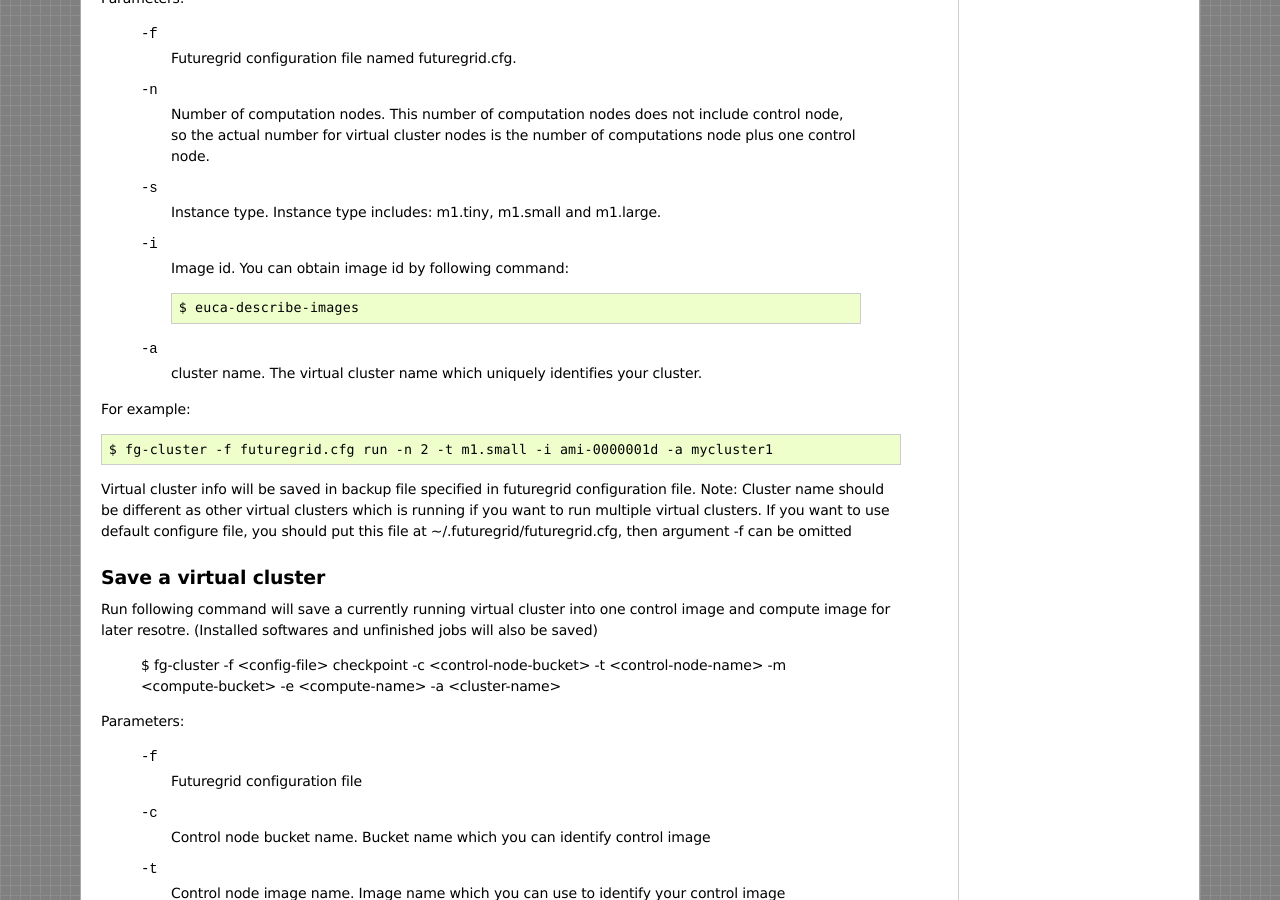
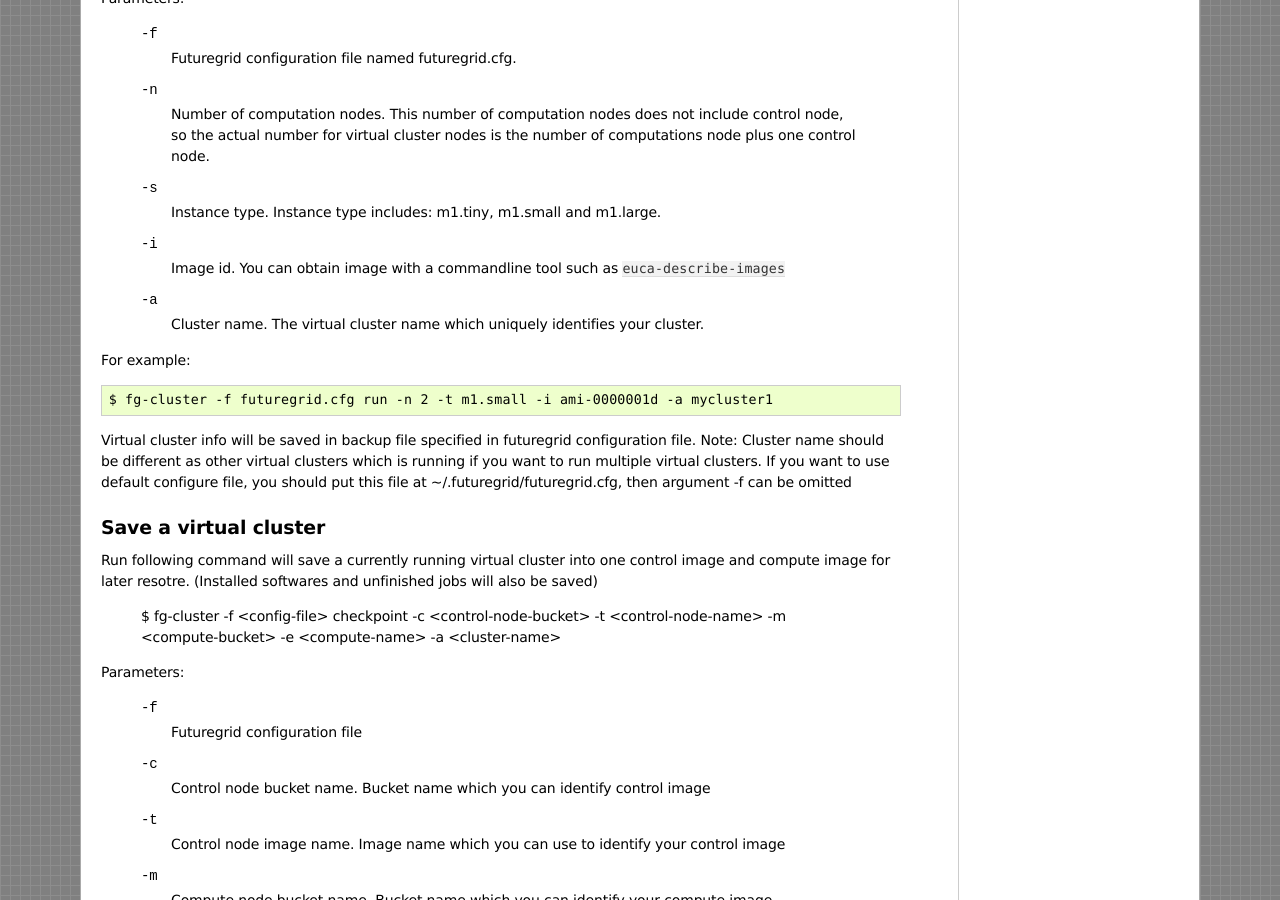
Before and after one commit to futuregrid/virtual-cluster, a Sphinx documentation site: the page built from doc/source/intro.rst, in a window 1280 px wide and 900 px high, scrolled down 3825 px. Built offline with Sphinx 7.4.7, drawn with Linux system fonts in a browser that asks for light colours; formulas are drawn with MathJax 3; pages that are not in the unit, such as notebooks, are missing from menus.

Commit message:
Update doc/source/intro.rst

```diff
--- a/doc/source/intro.rst
+++ b/doc/source/intro.rst
@@ -232,14 +232,14 @@
 
 Parameters:
 
-  -f 	Futuregrid configuration file named futuregrid.cfg.
-  -n 	Number of computation nodes. This number of computation nodes does not include control node, so the actual number for virtual cluster nodes is the number of computations node plus one control node.
-  -s 	Instance type. Instance type includes: m1.tiny, m1.small and m1.large.
-  -i 	Image id. You can obtain image id by following command::
+	-f 	Futuregrid configuration file named futuregrid.cfg.
+	-n 	Number of computation nodes. This number of computation nodes does
+		not include control node, so the actual number for virtual cluster
+		nodes is the number of computations node plus one control node.
+	-s 	Instance type. Instance type includes: m1.tiny, m1.small and m1.large.
+	-i 	Image id. You can obtain image with a commandline tool such as ``euca-describe-images``
 
-        $ euca-describe-images
-
-  -a 	cluster name. The virtual cluster name which uniquely identifies your cluster.
+	-a 	Cluster name. The virtual cluster name which uniquely identifies your cluster.
 
 For example::
 
```
